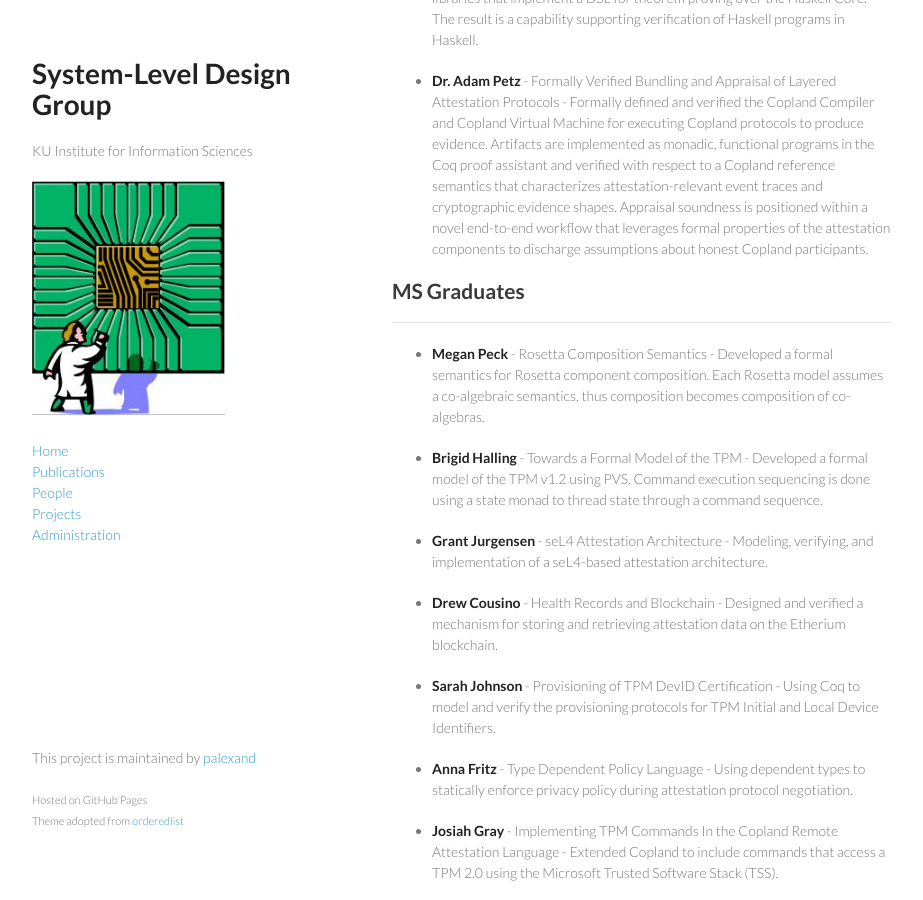
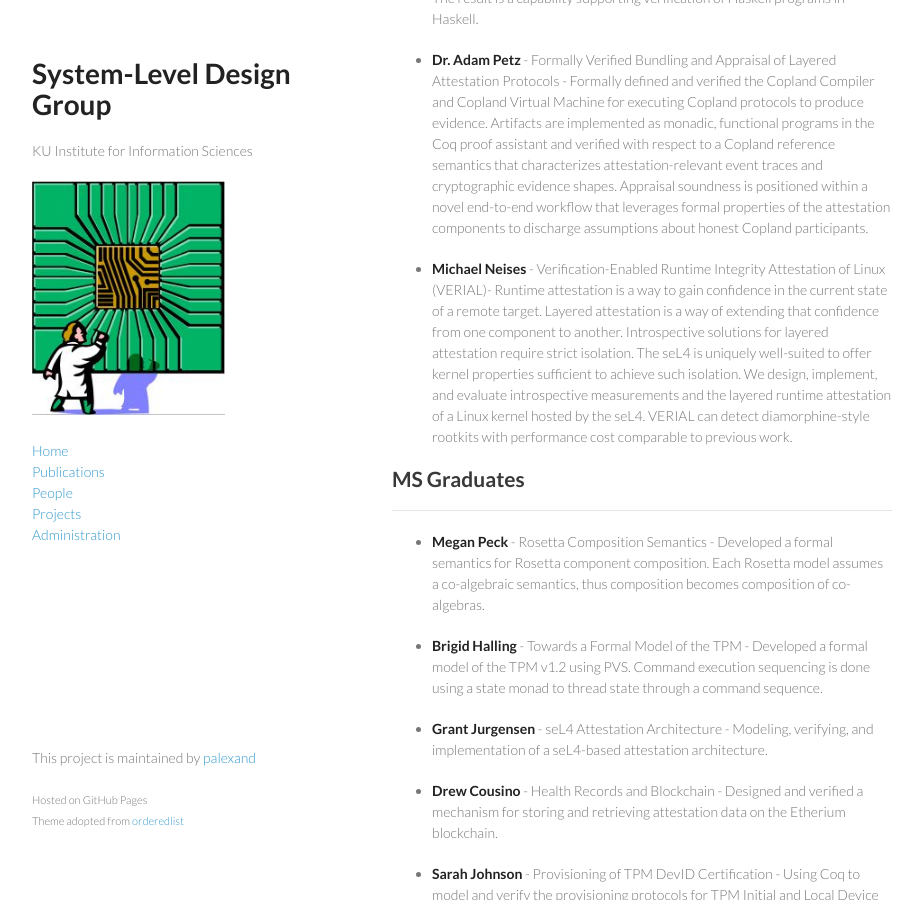
Before and after one commit to ku-sldg/ku-sldg.github.io, a Jekyll site: the page built from people.md, in a window 1280 px wide and 900 px high, scrolled down 2131 px. Shown: the whole window, without its empty margins (178-1101 px from the left). Built offline with Jekyll 4.4.1, drawn with Linux system fonts in a browser that asks for light colours; some of the changed text lies outside the part shown.

Commit message:
updating michael

```diff
--- a/_data/people.yml
+++ b/_data/people.yml
@@ -18,10 +18,6 @@
 
 - name: Tj Barclay
   description: Verified Coq to CakeML Synthesis
-  role: student
-
-- name: Michael Neises
-  description: Measurement using contextual inspection
   role: student
 
 - name: Sarah Johnson
@@ -94,6 +90,10 @@
 
 - name: Dr. Adam Petz
   description: Formally Verified Bundling and Appraisal of Layered Attestation Protocols -  Formally defined and verified the Copland Compiler and Copland Virtual Machine for executing Copland protocols to produce evidence.  Artifacts are implemented as monadic, functional programs in the Coq proof assistant and verified with respect to a Copland reference semantics that characterizes attestation-relevant event traces and cryptographic evidence shapes.  Appraisal soundness is positioned within a novel end-to-end workflow that leverages formal properties of the attestation components to discharge assumptions about honest Copland participants.
+  role: phd
+
+- name: Michael Neises
+  description: Verification-Enabled Runtime Integrity Attestation of Linux (VERIAL)- Runtime attestation is a way to gain confidence in the current state of a remote target. Layered attestation is a way of extending that confidence from one component to another. Introspective solutions for layered attestation require strict isolation. The seL4 is uniquely well-suited to offer kernel properties sufficient to achieve such isolation. We design, implement, and evaluate introspective measurements and the layered runtime attestation of a Linux kernel hosted by the seL4. VERIAL can detect diamorphine-style rootkits with performance cost comparable to previous work.
   role: phd
 
 - name: Grant Jurgensen
```
